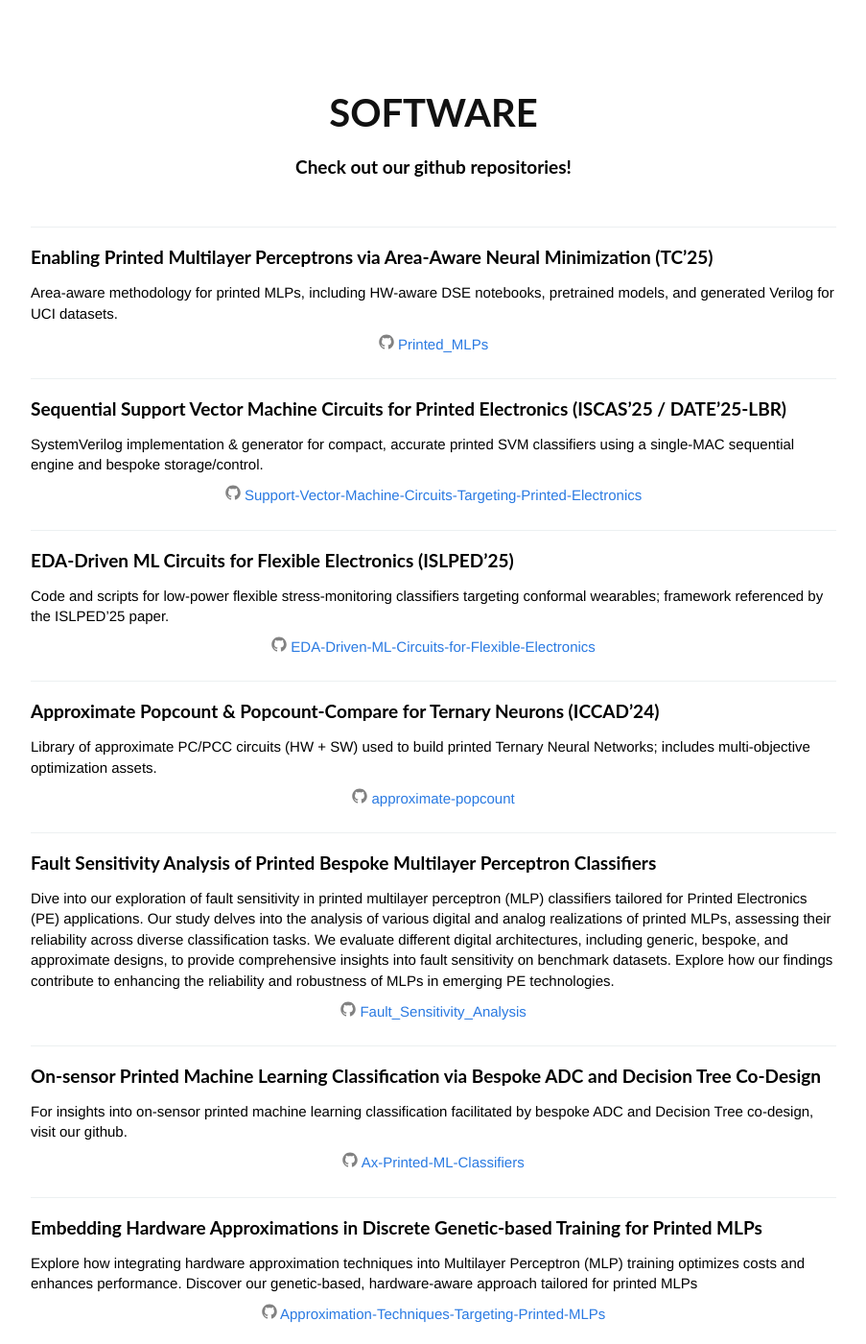
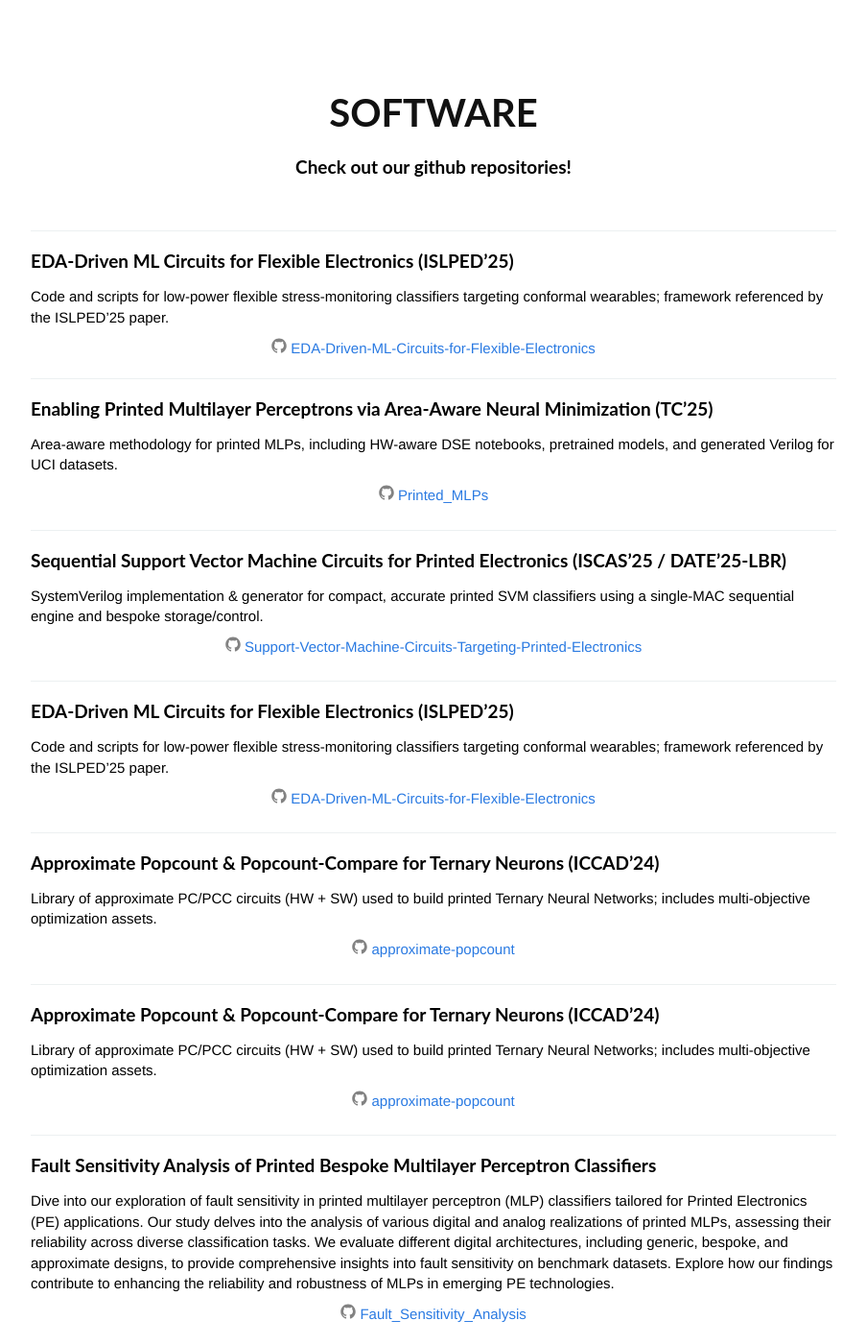
Before and after one commit to AutoPNN/AutoPNN.github.io, a Jekyll site: the page built from software.html, in a window 1280 px wide and 1400 px high, scrolled down 462 px. Shown: the whole window at 96% size, without its empty margins (188-1091 px from the left). Built offline with Jekyll 4.4.1, drawn with Linux system fonts in a browser that asks for light colours.

Commit message:
software

```diff
--- a/software.html
+++ b/software.html
@@ -52,7 +52,22 @@ layout: default
 
                   <ul style="display: inline-block;
                   text-align: left; list-style: none; margin-top: 20px; margin-left: 150px; margin-right: 150px;">
+<hr style="margin-top: 25px;">
 
+<li>
+  <h4 style="text-transform: inherit;">EDA-Driven ML Circuits for Flexible Electronics (ISLPED’25)</h4>
+  <p style="margin-top: 15px;">
+    <div class="csl-right-inline">
+      Code and scripts for low-power flexible stress-monitoring classifiers targeting conformal wearables; framework referenced by the ISLPED’25 paper.
+    </div>
+  </p>
+  <div class="text-center">
+    <span class="icon icon-github">{% include icon-github.svg %}</span>
+    <a href="https://github.com/floAfentaki/EDA-Driven-ML-Circuits-for-Flexible-Electronics" class="git">
+      EDA-Driven-ML-Circuits-for-Flexible-Electronics
+    </a>
+  </div>
+</li>
                   <hr>
 
 <!-- <hr style="margin-top: 25px;"> -->
@@ -102,6 +117,21 @@ layout: default
     <a href="https://github.com/floAfentaki/EDA-Driven-ML-Circuits-for-Flexible-Electronics" class="git">
       EDA-Driven-ML-Circuits-for-Flexible-Electronics
     </a>
+  </div>
+</li>
+
+<hr style="margin-top: 25px;">
+
+<li>
+  <h4 style="text-transform: inherit;">Approximate Popcount & Popcount-Compare for Ternary Neurons (ICCAD’24)</h4>
+  <p style="margin-top: 15px;">
+    <div class="csl-right-inline">
+      Library of approximate PC/PCC circuits (HW + SW) used to build printed Ternary Neural Networks; includes multi-objective optimization assets.
+    </div>
+  </p>
+  <div class="text-center">
+    <span class="icon icon-github">{% include icon-github.svg %}</span>
+    <a href="https://github.com/ehw-fit/approximate-popcount" class="git">approximate-popcount</a>
   </div>
 </li>
 
```
